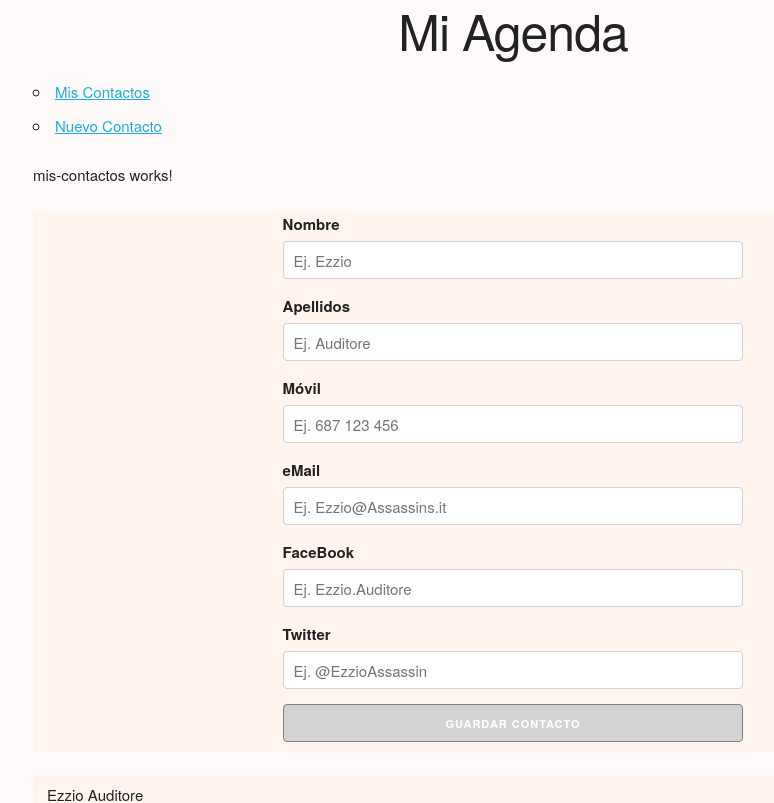
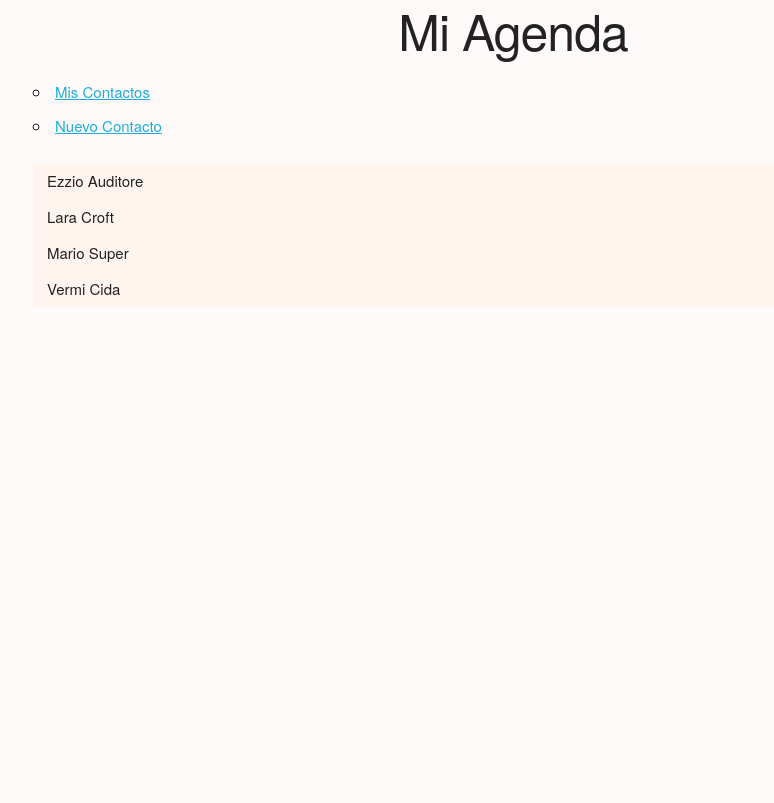
Before and after one commit to manuelcolmenero/ejerciciosAngular4, an Angular app in the folder Agenda/: page /mis-contactos in a window 1280 px wide. Shown: the top 803 px of the page, without its empty margins (127-901 px from the left). Built offline with nearby package versions, Linux system fonts and the light colour scheme; data requests are answered from the project's data file.

Commit message:
Lección 21-06-2017 - Sección 2 * Routing - fase 2 * Montar pestañas y re-ajuste código

```diff
--- a/Agenda/db.json
+++ b/Agenda/db.json
@@ -19,19 +19,22 @@
       "id": 2
     },
     {
+      "nombre": "Mario",
+      "apellidos": "Super",
+      "movil": "123456789",
+      "email": "Mario@super.com",
+      "facebook": "mario.super",
+      "twitter": "@supermario",
       "id": 3
     },
     {
+      "nombre": "Vermi",
+      "apellidos": "Cida",
+      "movil": "222 444 555",
+      "email": "Vermicida@keepcoding.io",
+      "facebook": "Vermi.cida",
+      "twitter": "@Vermicida",
       "id": 4
-    },
-    {
-      "id": 5
-    },
-    {
-      "id": 6
-    },
-    {
-      "id": 7
     }
   ]
 }
--- a/Agenda/src/app/app.component.html
+++ b/Agenda/src/app/app.component.html
@@ -18,23 +18,4 @@
   <!-- Zona dinamica donde cargamos las distintas secciones -->
   <router-outlet></router-outlet>
 
-  <!-- Se incluye el formulario de alta -->
-  <formulario-alta (clickBotonGuardar)="guardarContacto($event)">
-  </formulario-alta>
-
-  <!--
-  Para enlazar los datos de un componente hijo, basta con indicar el atributo
-  que se ha expuesto en éste. Si se quiere evaluar una expresión previamente a
-  su asignación como valor del atributo, se envuelve con corchetes el atributo
-  -->
-
-  <!--
-    Cuando se trabaja con 'Observables' en los templates, se puede utilizar el
-    pipe 'async'. Este pipe se encarga de gestionar la suscripción y desuscripción
-    del 'Observable' en cuestión.
-  -->
-  <lista-contactos
-    [datos]="contactos$ | async"
-    (clicBotonEliminar)="eliminarContacto($event)">
-    </lista-contactos>
 </div>
--- a/Agenda/src/app/app.component.ts
+++ b/Agenda/src/app/app.component.ts
@@ -1,8 +1,4 @@
 import { Component, OnInit } from '@angular/core';
-import { Observable } from "rxjs/Observable";
-
-import { ContactosService } from "app/contactos.service";
-import { Contacto } from './contacto';
 
 @Component({
   // En 'selector' se indica el elemento HTML donde se instanciará
@@ -17,40 +13,6 @@ import { Contacto } from './contacto';
   // contienen los estilos que afectan a este componente.
   styleUrls: ['./app.component.css']
 })
-export class AppComponent implements OnInit {
+export class AppComponent {
 
-  // Atributo a nivel de instancia
-  contactos$: Observable<Contacto[]>;
-
-  // Para hacer una inyección de dependencias se necesita hacerlo
-  // en el constructor de una clase. Se ha de indicar un
-  // párametro con un modificador de acceso (obligatorio).
-  // Además, se ha de anotar su tipo, que no es otro que el
-  // servicio a inyectar.
-  constructor (private _contactosService: ContactosService) { }
-
-  // En el hook 'OnInit' se inicializan los datos del componente.
-  ngOnInit () {
-    // Se llama al servicio de contactos para obtener la lista
-    // Para ello se mueve lo que devuelva 'obtenerContactos' en
-    // la variable de contactos (lista contactos que se está pintando).
-    this.contactos$ = this._contactosService.obtenerContactos();
-  }
-
-  guardarContacto(contacto: Contacto): void {
-    this._contactosService
-        .altaContacto(contacto)
-        .subscribe(() => {
-          this.contactos$ = this._contactosService.obtenerContactos();
-        });
-
-  }
-
-  eliminarContacto(contacto: string): void {
-    // La función eliminar contacto es la que se encuentra enlazada
-    // con el boton (es el manejador) por lo que se mantiene y dentro
-    // de ella se llama al método de eliminar contactos del servicio.
-    this._contactosService.eliminarContacto(contacto);
-    this.contactos$ = this._contactosService.obtenerContactos();
-  }
 }
--- a/Agenda/src/app/formulario-alta/formulario-alta.component.html
+++ b/Agenda/src/app/formulario-alta/formulario-alta.component.html
@@ -23,7 +23,7 @@
         placeholder="Ej. Ezzio"
         type="text"
         ngModel
-        name="nombreContacto"
+        name="nombre"
         #nombreContactoRef="ngModel"
         required>
       <!--
@@ -45,7 +45,7 @@
         placeholder="Ej. Auditore"
         type="text"
         ngModel
-        name="apellidoContacto">
+        name="apellidos">
     </div>
   </div>
 
@@ -59,7 +59,7 @@
         placeholder="Ej. 687 123 456"
         type="text"
         ngModel
-        name="movilContacto">
+        name="movil">
   </div>
 </div>
 
@@ -73,7 +73,7 @@
         placeholder="Ej. Ezzio@Assassins.it"
         type="text"
         ngModel
-        name="emailContacto">
+        name="email">
   </div>
 </div>
 
@@ -87,7 +87,7 @@
         placeholder="Ej. Ezzio.Auditore"
         type="text"
         ngModel
-        name="facebookContacto"
+        name="facebook"
       >
   </div>
 </div>
@@ -102,7 +102,7 @@
         placeholder="Ej. @EzzioAssassin"
         type="text"
         ngModel
-        name="twitterContacto">
+        name="twitter">
   </div>
 </div>
 
--- a/Agenda/src/app/mis-contactos/mis-contactos.component.html
+++ b/Agenda/src/app/mis-contactos/mis-contactos.component.html
@@ -1,3 +1,14 @@
-<p>
-  mis-contactos works!
-</p>
+<!--
+  Para enlazar los datos de un componente hijo, basta con indicar el atributo
+  que se ha expuesto en éste. Si se quiere evaluar una expresión previamente a
+  su asignación como valor del atributo, se envuelve con corchetes el atributo
+  -->
+
+<!--
+    Cuando se trabaja con 'Observables' en los templates, se puede utilizar el
+    pipe 'async'. Este pipe se encarga de gestionar la suscripción y desuscripción
+    del 'Observable' en cuestión.
+  -->
+<lista-contactos
+    [datos]="contactos$ | async">
+</lista-contactos>
--- a/Agenda/src/app/mis-contactos/mis-contactos.component.ts
+++ b/Agenda/src/app/mis-contactos/mis-contactos.component.ts
@@ -1,4 +1,8 @@
 import { Component, OnInit } from '@angular/core';
+import { Observable } from "rxjs/Observable";
+
+import { ContactosService } from "../contactos.service";
+import { Contacto } from '../contacto';
 
 @Component({
   selector: 'app-mis-contactos',
@@ -7,9 +11,21 @@ import { Component, OnInit } from '@angular/core';
 })
 export class MisContactosComponent implements OnInit {
 
-  constructor() { }
+  // Atributo a nivel de instancia
+  contactos$: Observable<Contacto[]>;
+
+  // Para hacer una inyección de dependencias se necesita hacerlo
+  // en el constructor de una clase. Se ha de indicar un
+  // párametro con un modificador de acceso (obligatorio).
+  // Además, se ha de anotar su tipo, que no es otro que el
+  // servicio a inyectar.
+  constructor (private _contactosService: ContactosService) { }
 
   ngOnInit() {
+    // Se llama al servicio de contactos para obtener la lista
+    // Para ello se mueve lo que devuelva 'obtenerContactos' en
+    // la variable de contactos (lista contactos que se está pintando).
+    this.contactos$ = this._contactosService.obtenerContactos();
   }
 
 }
--- a/Agenda/src/app/nuevo-contacto/nuevo-contacto.component.html
+++ b/Agenda/src/app/nuevo-contacto/nuevo-contacto.component.html
@@ -1,3 +1,4 @@
-<p>
-  nuevo-contacto works!
-</p>
+<!-- Se incluye el formulario de alta -->
+<formulario-alta
+    (clickBotonGuardar)="guardarContacto($event)">
+</formulario-alta>
--- a/Agenda/src/app/nuevo-contacto/nuevo-contacto.component.ts
+++ b/Agenda/src/app/nuevo-contacto/nuevo-contacto.component.ts
@@ -1,15 +1,26 @@
-import { Component, OnInit } from '@angular/core';
+import { Component } from '@angular/core';
+import { Router } from "@angular/router";
+
+import { ContactosService } from "../contactos.service";
+import { Contacto } from "../contacto";
 
 @Component({
   selector: 'app-nuevo-contacto',
   templateUrl: './nuevo-contacto.component.html',
   styleUrls: ['./nuevo-contacto.component.css']
 })
-export class NuevoContactoComponent implements OnInit {
+export class NuevoContactoComponent {
 
-  constructor() { }
+  constructor (
+    private _contactosService: ContactosService,
+    private _router: Router) { }
 
-  ngOnInit() {
+  guardarContacto(contacto: Contacto): void {
+    this._contactosService
+      .altaContacto(contacto)
+      .subscribe(() => {
+        alert ('El contacto se ha creado satisfactoriamente :-)');
+        this._router.navigate(['/mis-contactos']);
+      });
   }
-
 }
```
